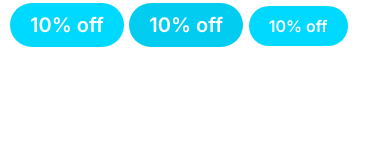
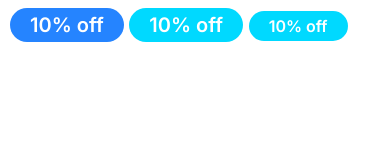
Before and after one commit to pankajm/cloud-hosting-fr-template, a plain HTML site: page index.html in a window 390 px wide. Drawn offline with Linux system fonts and the light colour scheme.

Commit message:
Changed padding for badge and added media query for badges on larger screens.

```diff
--- a/css/style.css
+++ b/css/style.css
@@ -94,22 +94,33 @@ p {
 /* Badges */
 
 .badge {
+  border-radius: 20px;
+  font-size: 2rem;
   font-weight: 600;
-  border-radius: 30px;
-  font-size: 2rem;
-  color: #fff;
-  padding: 1rem 2rem;
+  padding: 0.5rem 2rem;
   white-space: nowrap;
 }
 
 .badge--primary {
-  background-color: #00d9ff;
+  background-color: var(--color-primary);
+  color: #fff;
 }
 
 .badge--secondary {
-  background-color: #02cdf1;
+  background-color: var(--color-secondary);
+  color: #fff;
 }
 
 .badge--small {
   font-size: 1.6rem;
 }
+
+@media screen and (min-width: 1024px) {
+  .badge {
+    font-size: 1.5rem;
+  }
+
+  .badge--small {
+    font-size: 1.2rem;
+  }
+}
--- a/index.html
+++ b/index.html
@@ -16,6 +16,6 @@
   <body>
     <span class="badge badge--primary">10% off</span>
     <span class="badge badge--secondary">10% off</span>
-    <span class="badge badge--primary badge--small">10% off</span>
+    <span class="badge badge--secondary badge--small">10% off</span>
   </body>
 </html>
```
